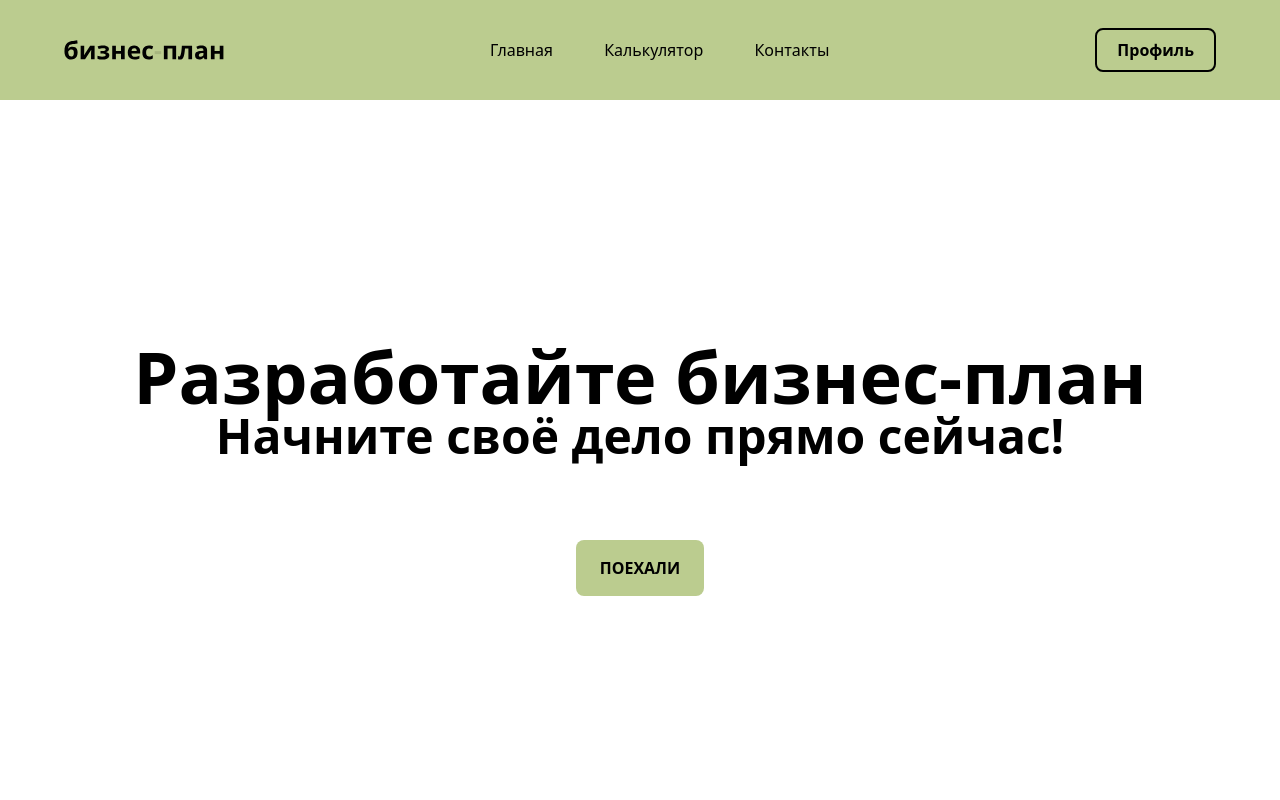
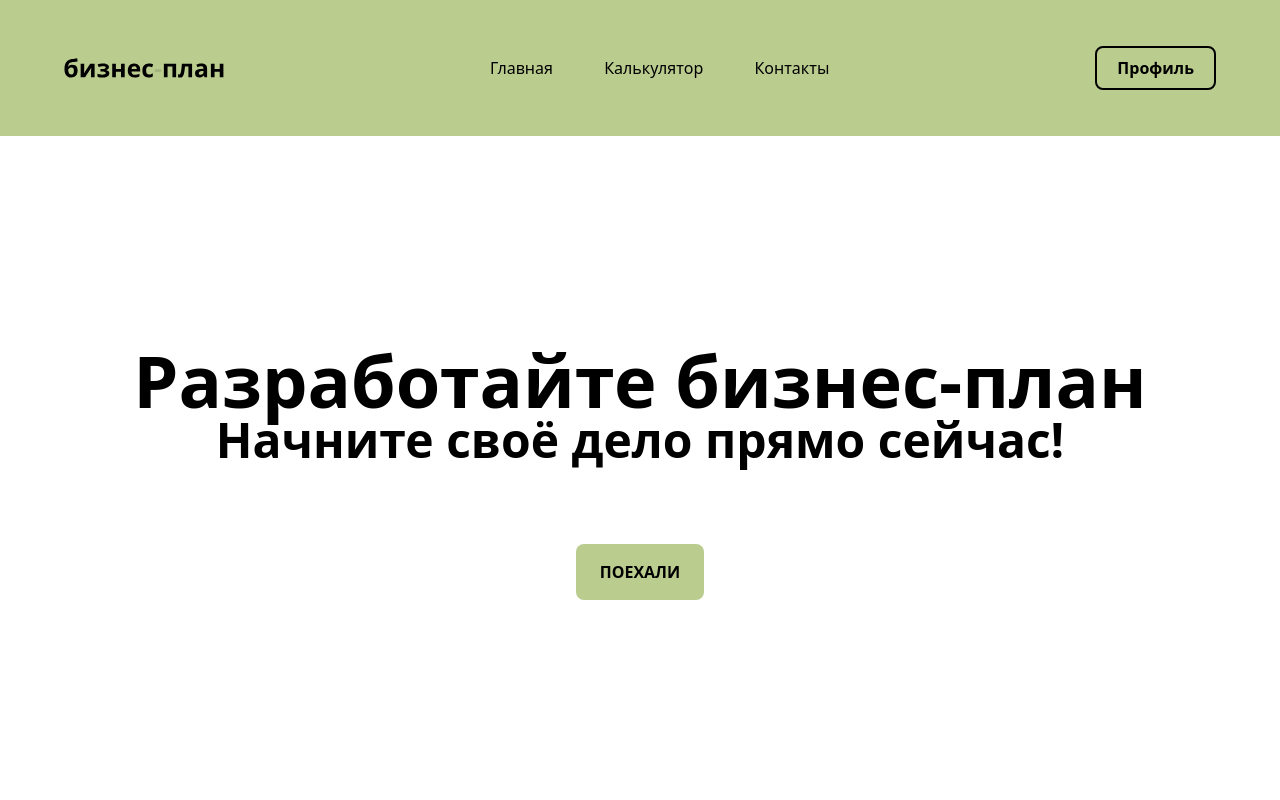
Before and after one commit to evangelipeep/business-plan, a React (Create React App) app: page / in a window 1280 px wide. Shown: the top 800 px of the page. Built offline with nearby package versions, Linux system fonts and the light colour scheme.

Commit message:
update navbar

```diff
--- a/src/components/header/Header.tsx
+++ b/src/components/header/Header.tsx
@@ -49,7 +49,7 @@ export const Header = () => {
             </motion.div>
           </NavLink>
           <div className={`${mobileNavOpen ? menuCloseStyle : menuOpenStyle}`}>
-            <ul className="absolute md:static w-full flex flex-col md:flex-row md:items-center gap-8 md:gap-[4vw] bg-my-green left-0 top-[95px] text-center">
+            <ul className="absolute md:static w-full flex flex-col md:flex-row md:items-center gap-8 md:gap-[4vw] bg-my-green left-0 top-[95px] text-center py-7">
               <motion.li
                 className={`${howerWhite}`}
                 whileHover="hidden"
@@ -92,68 +92,3 @@ export const Header = () => {
     </>
   )
 }
-
-//
-
-{
-  /* <nav className='flex justify-between xl:justify-around items-center h-[60px] px-5 shadow-xl'>
-
-          <NavLink to='/'>
-            <motion.div
-              initial='hidden'
-              animate='visible'
-              variants={pVariants}>
-                <Logo
-                className='h-5 w-[160px] md:h-8 xl:h-10'
-                />
-            </motion.div>
-          </NavLink>
-
-          <div>
-            <ul className='hidden xl:flex wrap items-center space-x-4'>
-              <motion.li
-                className='hover:text-white '
-                whileHover='hidden'
-                whileTap='visible'
-                variants={bVariants}
-              >
-                <NavLink to='/'>Главная</NavLink>
-              </motion.li>
-              <motion.li
-                className='hover:text-white '
-                whileHover='hidden'
-                whileTap='visible'
-                variants={bVariants}
-
-              >
-                <NavLink to='/calculator'>Калькулятор</NavLink>
-              </motion.li>
-              <motion.li
-                className='hover:text-white '
-                whileHover='hidden'
-                whileTap='visible'
-                variants={bVariants}
-              >
-                <NavLink to='/contacts'>Контакты</NavLink>
-              </motion.li>
-              <li>
-                <NavLink to='/profile'>
-                  <Button hasBorder={true} children='Профиль'></Button>
-                </NavLink>
-              </li>
-            </ul>
-            <div className='xl:hidden flex ml-auto cursor-pointer z-30'
-              onClick={() => setMobileNavOpen(!mobileNavOpen)}
-            >
-              {mobileNavOpen ? <IconCloseMenu/> : <IconOpenMenu/>}
-
-            </div>
-            <div>
-
-
-            </div>
-          </div>
-
-        </nav>
-         */
-}
--- a/src/components/section/SectionOnHome.tsx
+++ b/src/components/section/SectionOnHome.tsx
@@ -7,7 +7,7 @@ export const SectionOnHome = () => {
     visible: { opacity: 1, scale: 1 },
   }
   return (
-    <section className="mx-auto py-32 xl:py-60 text-center w-max h-screen">
+    <section className="mx-auto py-52 text-center h-screen">
       <motion.h1
         className="font-bold text-2xl  md:text-4xl xl:text-7xl"
         initial={'hidden'}
```
